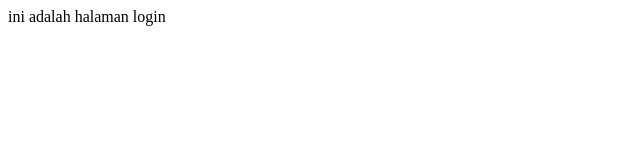
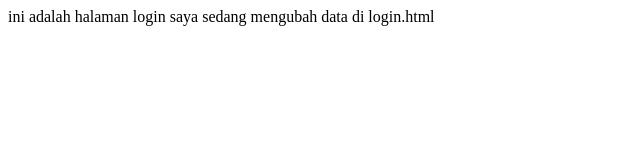
Before and after one commit to pepipnd/contohreporpl, a plain HTML site: page login.html in a window 1280 px wide. Shown: the whole page, without its empty margins (0-640 px from the left). Drawn offline with Linux system fonts and the light colour scheme.

Commit message:
ubah isi login.html di cabang master

```diff
--- a/login.html
+++ b/login.html
@@ -8,5 +8,6 @@
 </head>
 <body>
     ini adalah halaman login
+    saya sedang mengubah data di login.html
 </body>
 </html>
```
